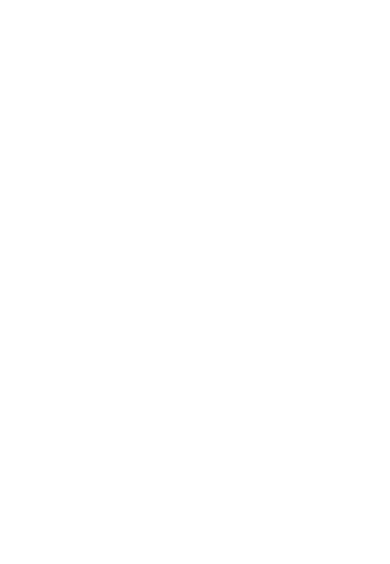
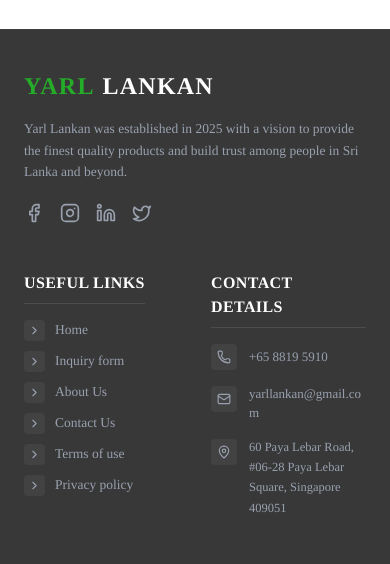
Before and after one commit to AvishkaInduwara-vinasai/Yarl-Lankan, a Next.js app: page / in a window 390 px wide. Shown: the part 905-1469 px from the top of the page. Before the commit the page ends 934 px from the top, so only its background shows below. Built offline with nearby package versions, Linux system fonts and the light colour scheme; grey boxes are pictures that could not be loaded; a web font is replaced by a local one.

Commit message:
feat: implement responsive footer with brand name

```diff
--- a/src/app/globals.css
+++ b/src/app/globals.css
@@ -9,7 +9,7 @@
   --color-yarl-brown: #855832;
   --color-yarl-cream: #EFE9E3;
   --color-yarl-dark: #151515;
-  --color-yarl-gray: #404040;
+  --color-yarl-gray: #383838;
   --color-yarl-green: #25AC28;
   --color-yarl-red: #D51818;
 
--- a/src/app/layout.tsx
+++ b/src/app/layout.tsx
@@ -2,6 +2,7 @@
 import { Inter, Playfair_Display, Tinos } from "next/font/google"; // Font imports grouped together for better organization
 import "./globals.css";
 import Navbar from "../components/common/Navbar"; // Consider using @ alias to make import paths shorter
+import Footer from "../components/common/Footer";
 
 // Fonts Setup
 const inter = Inter({
@@ -47,7 +48,7 @@
           {children}
         </main>
 
-        {/* Footer will be added here later */}
+        <Footer />
       </body>
     </html>
   );
--- /dev/null
+++ b/src/components/common/Footer.tsx
@@ -0,0 +1,133 @@
+"use client";
+
+import React from 'react';
+import Link from 'next/link';
+import { usePathname } from 'next/navigation';
+import {
+  Facebook,
+  Instagram,
+  Linkedin,
+  Twitter,
+  Phone,
+  Mail,
+  MapPin,
+  ChevronRight
+} from 'lucide-react';
+
+const Footer = () => {
+  const pathname = usePathname();
+  const currentYear = new Date().getFullYear();
+
+
+
+  return (
+    <footer className="bg-yarl-gray text-gray-300 pt-10 font-roboto border-t border-white/5">
+      <style jsx>{`
+        @keyframes fadeUp {
+          from { opacity: 0; transform: translateY(12px); }
+          to { opacity: 1; transform: translateY(0); }
+        }
+        .fade-col { opacity: 0; animation: fadeUp 0.5s ease forwards; }
+      `}</style>
+
+      {/* Main Grid: Responsive 2x2 for Tablet, 4 columns for Desktop */}
+      <div className="max-w-[1400px] mx-auto px-6 md:px-12 lg:px-16 grid grid-cols-2 md:grid-cols-2 lg:grid-cols-[1.3fr_0.8fr_1.1fr_auto] gap-x-8 gap-y-12 items-start">
+
+        {/* 1. Brand Section */}
+        <div className="fade-col [animation-delay:0.05s] flex flex-col space-y-4 col-span-2 md:col-span-1 lg:col-span-1">
+          <div className="flex items-center gap-2">
+            <span className="text-yarl-green font-bold text-2xl tracking-wider font-playfair uppercase">YARL</span>
+            <span className="text-white font-bold text-2xl tracking-wider font-playfair uppercase">LANKAN</span>
+          </div>
+          <p className="text-gray-400 text-[13.5px] leading-[1.6] max-w-sm">
+            Yarl Lankan was established in 2025 with a vision to provide the
+            finest quality products and build trust among people in Sri Lanka and beyond.
+          </p>
+          <div className="flex gap-4 pt-1">
+            {[Facebook, Instagram, Linkedin, Twitter].map((Icon, index) => (
+              <Link key={index} href="#" className="text-gray-400 hover:text-white hover:-translate-y-1 transition-all duration-300">
+                <Icon size={20} />
+              </Link>
+            ))}
+          </div>
+        </div>
+
+        {/* 2. Useful Links */}
+        <div className="fade-col [animation-delay:0.15s] flex flex-col space-y-4 col-span-1">
+          <h3 className="text-white text-base font-semibold tracking-wide border-b border-white/10 pb-2 w-fit uppercase">Useful Links</h3>
+          <ul className="flex flex-col gap-2.5">
+            {[
+              { name: 'Home', href: '/' },
+              { name: 'Inquiry form', href: '/inquiry' },
+              { name: 'About Us', href: '/about' },
+              { name: 'Contact Us', href: '/contact' },
+              { name: 'Terms of use', href: '/terms' },
+              { name: 'Privacy policy', href: '/privacy' }
+            ].map((link) => (
+              <li key={link.name}>
+                <Link href={link.href} className="flex items-center gap-2.5 text-gray-400 hover:text-white group transition-all">
+                  <div className="p-1 bg-white/5 rounded group-hover:bg-white transition-colors duration-300">
+                    <ChevronRight size={13} className="group-hover:text-yarl-gray transition-colors" />
+                  </div>
+                  <span className="text-[13.5px] font-medium">{link.name}</span>
+                </Link>
+              </li>
+            ))}
+          </ul>
+        </div>
+
+        {/* 3. Contact Details */}
+        <div className="fade-col [animation-delay:0.25s] flex flex-col space-y-4 col-span-1">
+          <h3 className="text-white text-base font-semibold tracking-wide border-b border-white/10 pb-2 w-fit uppercase">Contact Details</h3>
+          <ul className="flex flex-col gap-3.5">
+            <li>
+              <Link href="tel:+6588195910" className="flex items-center gap-3 text-gray-400 hover:text-white group transition-colors">
+                <div className="p-1.5 bg-white/5 rounded group-hover:bg-white transition-colors duration-300">
+                  <Phone size={14} className="group-hover:text-yarl-gray group-hover:scale-110 transition-all" />
+                </div>
+                <span className="text-[13px] sm:text-[13.5px] font-medium">+65 8819 5910</span>
+              </Link>
+            </li>
+            <li>
+              <Link href="mailto:yarllankan@gmail.com" className="flex items-start gap-3 text-gray-400 hover:text-white group transition-colors">
+                <div className="mt-0.5 p-1.5 bg-white/5 rounded group-hover:bg-white transition-colors duration-300">
+                  <Mail size={14} className="group-hover:text-yarl-gray group-hover:scale-110 transition-all" />
+                </div>
+                <span className="text-[13px] sm:text-[13.5px] font-medium break-all">yarllankan@gmail.com</span>
+              </Link>
+            </li>
+            {/* Address with Hover Effect */}
+            <li className="flex items-start gap-3 text-gray-400 group cursor-pointer hover:text-white transition-colors duration-300">
+              <div className="mt-0.5 p-1.5 bg-white/5 rounded group-hover:bg-white transition-colors duration-300 shrink-0">
+                <MapPin size={14} className="group-hover:text-yarl-gray group-hover:scale-110 transition-all" />
+              </div>
+              <span className="text-[12.5px] sm:text-[13.5px] font-medium leading-relaxed">
+                60 Paya Lebar Road, #06-28 Paya Lebar Square, Singapore 409051
+              </span>
+            </li>
+          </ul>
+        </div>
+
+        {/* 4. Map Section */}
+        <div className="fade-col [animation-delay:0.35s] col-span-2 md:col-span-1 lg:col-span-1 flex justify-center lg:justify-end">
+          <div
+            className="w-full h-[160px] md:h-[180px] lg:w-[260px] rounded-lg overflow-hidden border border-gray-600 hover:border-white hover:scale-[1.01] transition-all duration-300 cursor-pointer shadow-lg"
+            onClick={() => window.open('https://maps.google.com')}
+          >
+            <iframe title="Location" src="https://www.google.com/maps/embed" width="100%" height="100%" className="border-none pointer-events-none grayscale-[0.2]"></iframe>
+          </div>
+        </div>
+      </div>
+
+      {/* Divider & Copyright - Fixed Text */}
+      <div className="max-w-[1400px] mx-auto px-6 md:px-12 lg:px-16 mt-8">
+        <hr className="border-t border-white/5" />
+        <div className="text-center py-5 text-gray-400 text-[12px] tracking-widest uppercase font-medium opacity-0 animate-[fadeUp_0.5s_ease_0.4s_forwards]">
+          © {currentYear} <span className="text-yarl-green font-bold">Yarl Lankan</span> | All rights reserved
+        </div>
+      </div>
+    </footer>
+  );
+};
+
+export default Footer;
```
